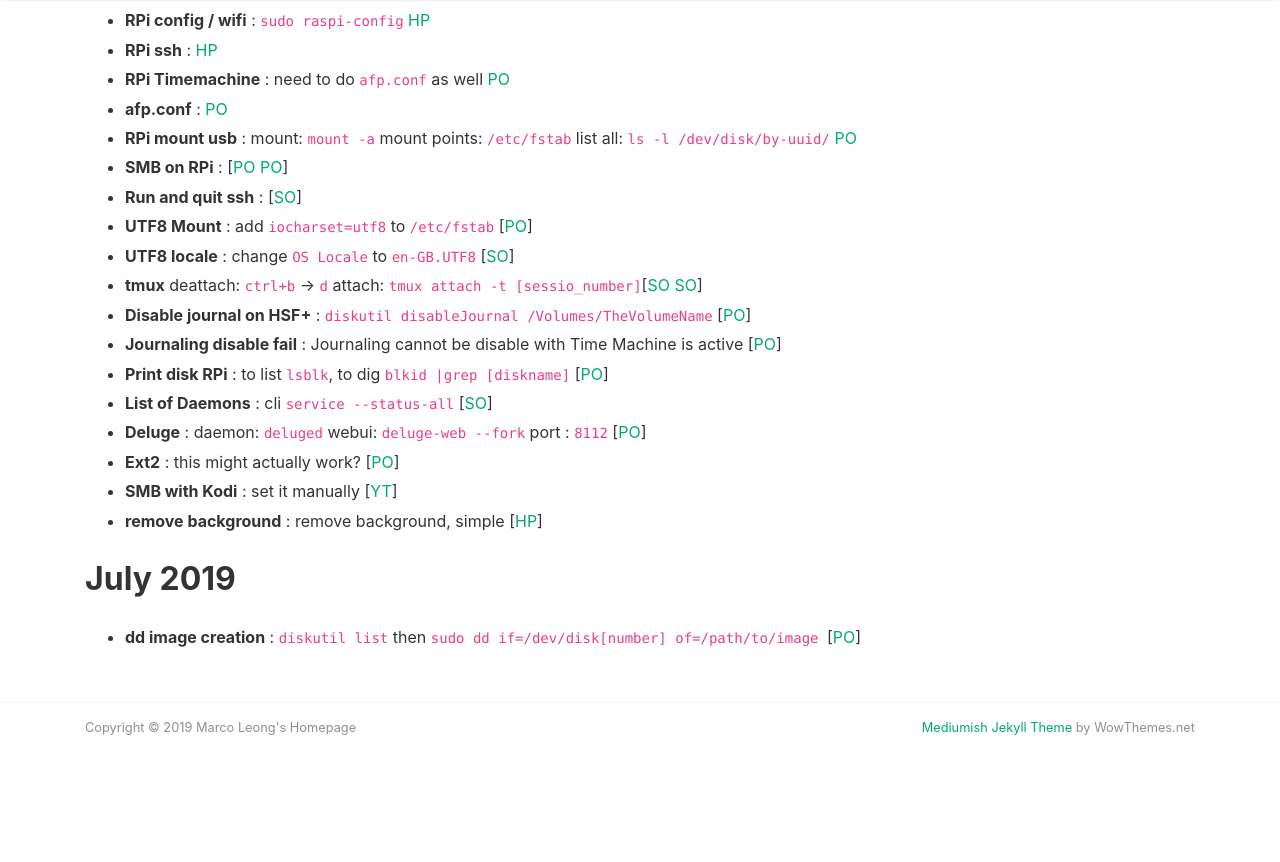
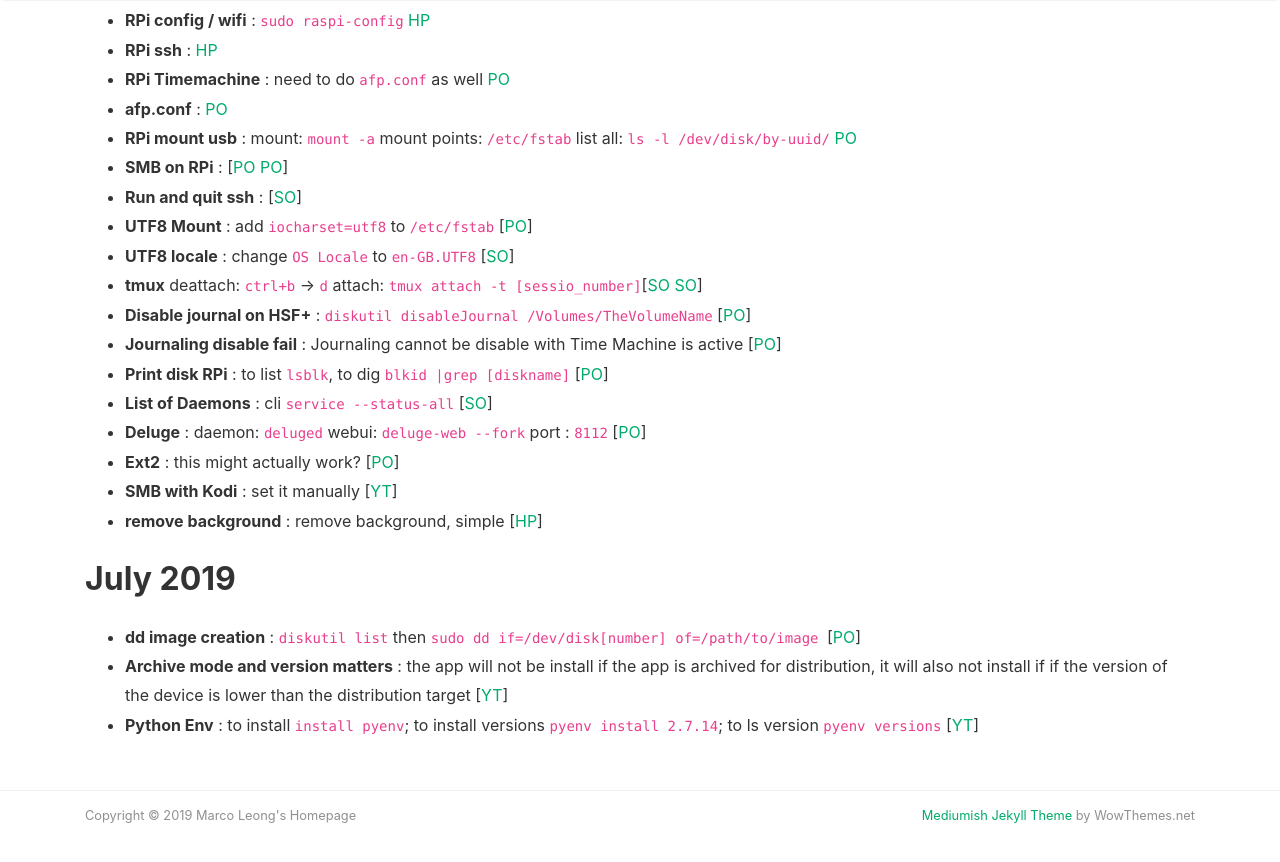
Before and after one commit to MarcoLeongDev/MarcoLeongDev.github.io, a Jekyll site: the page built from journey.md, in a window 1280 px wide and 900 px high, scrolled down 2948 px. Shown: the top 862 px of the window. Built offline with Jekyll 4.4.1, drawn with Linux system fonts in a browser that asks for light colours; nearby versions of some CDN libraries; our own code applies the rules of GitHub Pages for plain Markdown files; before the commit the page ends 3759 px from its top, so only the background shows below that.

Commit message:
Update journey.md

```diff
--- a/journey.md
+++ b/journey.md
@@ -94,6 +94,32 @@
 
 ## July 2019
 - **dd image creation** : `diskutil list` then `sudo dd if=/dev/disk[number] of=/path/to/image `[[PO](https://thepihut.com/blogs/raspberry-pi-tutorials/17789160-backing-up-and-restoring-your-raspberry-pis-sd-card)]
+- **Archive mode and version matters** : the app will not be install if the app is archived for distribution, it will also not install if if the version of the device is lower than the distribution target [[YT](https://www.youtube.com/watch?v=ZWAUAerFB6s)]
+- **Python Env** : to install `install pyenv`; to install versions `pyenv install 2.7.14`; to ls version `pyenv versions` [[YT](https://www.youtube.com/watch?v=9UxSStjelNg&list=PLVBZzIFwBE3Q8Bhnl8gVpOD88VALGwScq)]
+
+
+
+
+
+
+
+
+
+
+
+
+
+
+
+
+
+
+
+
+
+
+
+
 
 
 
```
